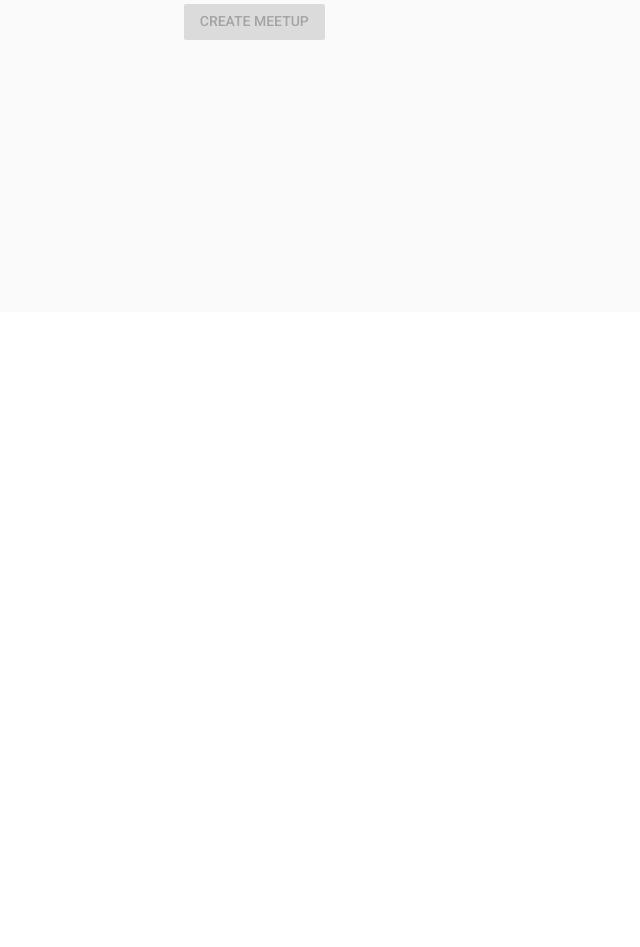
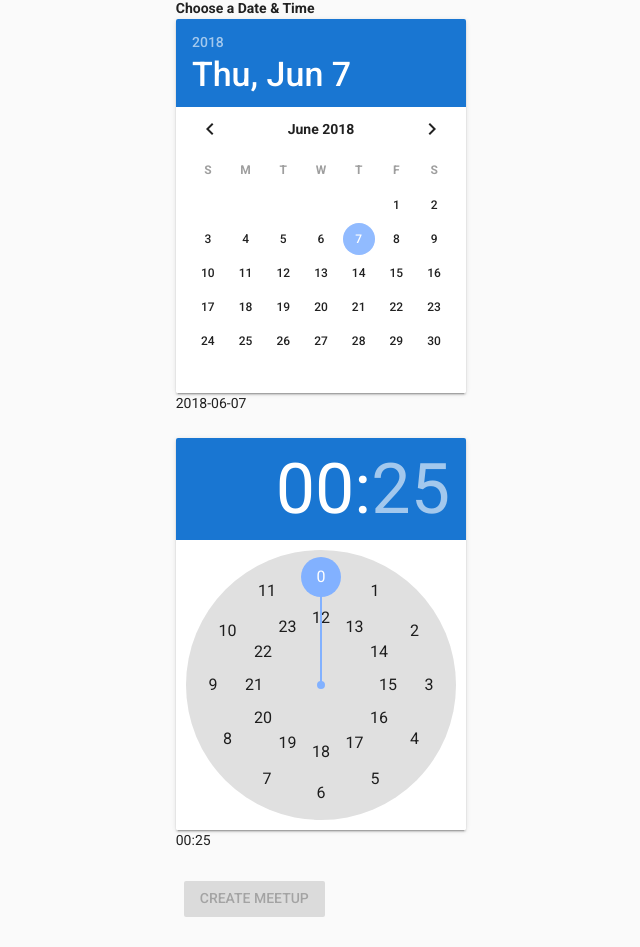
Before and after one commit to pfthomaz/yt-devmeetup-vue, a Vue app in the folder client/: page /meetup/new in a window 1280 px wide. Shown: the part 488-1435 px from the top of the page, without its empty margins (180-820 px from the left). Before the commit the page ends 800 px from the top, so only its background shows below. Built offline with nearby package versions, Linux system fonts and the light colour scheme.

Commit message:
Part 11 - Added Date & Time Pickers

```diff
--- a/client/package.json
+++ b/client/package.json
@@ -11,6 +11,7 @@
     "build": "node build/build.js"
   },
   "dependencies": {
+    "moment": "^2.22.2",
     "vue": "^2.5.2",
     "vue-router": "^3.0.1",
     "vuetify": "^1.0.0",
--- a/client/src/components/Meetup/CreateMeetup.vue
+++ b/client/src/components/Meetup/CreateMeetup.vue
@@ -60,12 +60,32 @@
           </v-layout>
           <v-layout row>
             <v-flex xs12 sm6 offset-sm3>
+              <h4>Choose a Date & Time</h4>
+            </v-flex>
+          </v-layout>
+          <v-layout row class="mb-2">
+            <v-flex xs12 sm6 offset-sm3>
+              <v-date-picker
+                v-model="date">
+              </v-date-picker>
+              <p>{{ date }}</p>
+            </v-flex>
+          </v-layout>
+          <v-layout row class="mb-2">
+            <v-flex xs12 sm6 offset-sm3>
+              <v-time-picker v-model="time" format="24hr"></v-time-picker>
+              <p>{{ time }}</p>
+            </v-flex>
+          </v-layout>
+          <v-layout row>
+            <v-flex xs12 sm6 offset-sm3>
               <v-btn
                 class="primary"
                 :disabled="!formIsValid"
                 type="submit">
                 Create Meetup
               </v-btn>
+              <!-- {{ submittableDateTime }} -->
             </v-flex>
           </v-layout>
         </form>
@@ -75,14 +95,23 @@
 </template>
 
 <script>
+import moment from 'moment';
+
 export default {
   data () {
     return {
       title: '',
       location: '',
       imageUrl: '',
-      description: ''
+      description: '',
+      date: new Date(),
+      time: new Date()
     };
+  },
+  created: function () {
+    const dateTime = moment();
+    this.date = dateTime.format('YYYY-MM-DD');
+    this.time = dateTime.format('HH:mm');
   },
   computed: {
     formIsValid () {
@@ -91,6 +120,37 @@
         this.imageUrl !== '' &&
         this.description !== '';
     }
+    // submittableDateTime () {
+    //   const date = new Date(this.date);
+    //   if (typeof this.time === 'string') {
+    //     const hours = this.time.match(/^(\d+)/)[1];
+    //     const minutes = this.time.match(/:(\d+)/)[1];
+    //     date.setHours(hours);
+    //     date.setMinutes(minutes);
+    //   } else {
+    //     date.setHours(this.time.getHours());
+    //     date.setMinutes(this.time.getMinutes());
+    //   }
+    //   return date;
+    // }
+    // submittableDateTime () {
+    //   const date = new Date(this.date);
+    //   console.log('First date ', date);
+    //   console.log('typeof this.time ', typeof this.time);
+    //   if (typeof this.time === 'string') {
+    //     const hours = this.time.match(/^(\d+)/)[1];
+    //     console.log('Hours', hours);
+    //     const minutes = this.time.match(/:(\d+)/)[1];
+    //     console.log('Minutes ', minutes);
+    //     date.setHours(hours);
+    //     date.setMinutes(minutes);
+    //   } else {
+    //     date.setHours(this.time.getHours());
+    //     date.setMinutes(this.time.getMinutes());
+    //   }
+    //   console.log('Last date ', date);
+    //   return date;
+    // }
   },
   methods: {
     onCreateMeetup () {
@@ -102,7 +162,7 @@
         location: this.location,
         imageUrl: this.imageUrl,
         description: this.description,
-        date: new Date()
+        date: this.date
       };
       this.$store.dispatch('createMeetup', meetupData);
       this.$router.push('/meetups');
@@ -112,5 +172,4 @@
 </script>
 
 <style>
-
 </style>
--- a/client/src/components/Meetup/Meetup.vue
+++ b/client/src/components/Meetup/Meetup.vue
@@ -9,9 +9,8 @@
           <v-card-media :src="meetup.imageUrl" height="500px">
           </v-card-media>
           <v-card-text>
-            <div class="info--text">{{ meetup.date }} - Where it takes place</div>
-            <div>Lorem ipsum dolor sit amet consectetur adipisicing elit. Voluptatem voluptatum cupiditate quo eaque nulla enim beatae dolore sit, quos, explicabo debitis placeat, ullam exercitationem itaque sed ipsum quod officiis odio?
-            </div>
+            <div class="info--text">{{ meetup.date }} - {{ meetup.location }}</div>
+            <div>{{ meetup.description }}</div>
           </v-card-text>
           <v-card-actions>
             <v-spacer></v-spacer>
--- a/client/src/store/index.js
+++ b/client/src/store/index.js
@@ -9,13 +9,17 @@
       imageUrl: 'https://upload.wikimedia.org/wikipedia/commons/thumb/4/47/New_york_times_square-terabass.jpg/800px-New_york_times_square-terabass.jpg',
       id: 'afajfjadfaadfa323',
       title: 'Meetup in New York',
-      date: '2018-07-17'
+      date: '2018-07-17',
+      location: 'New York',
+      description: 'Awesome!'
     },
     {
       imageUrl: 'https://upload.wikimedia.org/wikipedia/commons/thumb/7/7a/Paris_-_Blick_vom_gro%C3%9Fen_Triumphbogen.jpg/800px-Paris_-_Blick_vom_gro%C3%9Fen_Triumphbogen.jpg',
       id: 'aadsfhbkhlk1241',
       title: 'Meetup in Paris',
-      date: '2018-07-18'
+      date: '2018-07-18',
+      location: 'Paris',
+      description: 'Voila!'
     }
       // { imageUrl: 'https://upload.wikimedia.org/wikipedia/commons/4/47/New_york_times_square-terabass.jpg', id: 'afajfjadfaadfa323', title: 'Meetup in New York' },
       // { imageUrl: 'https://upload.wikimedia.org/wikipedia/commons/7/7a/Paris_-_Blick_vom_gro%C3%9Fen_Triumphbogen.jpg', id: 'aadsfhbkhlk1241', title: 'Meetup in Paris' }
```
Also changed, not shown: 1 other file (tests, documents, lock files or other folders).
